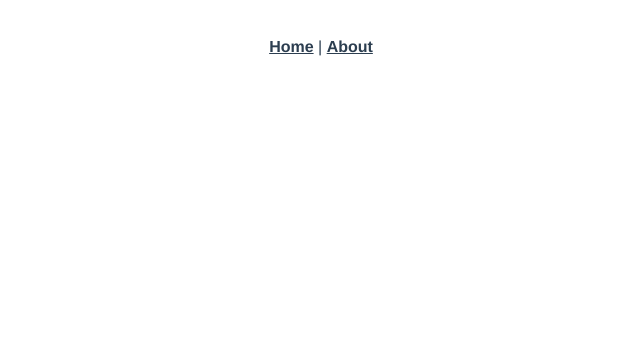
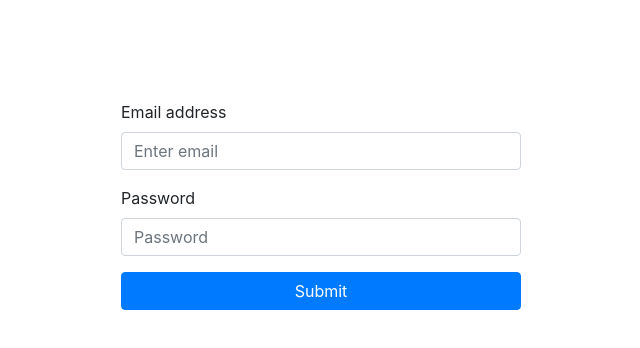
Before and after one commit to onuriltan/GamesAdmin, a Vue app in the folder client/: page /login in a window 1280 px wide. Shown: the top 348 px of the page, without its empty margins (319-959 px from the left). Built offline with nearby package versions, Linux system fonts and the light colour scheme.

Commit message:
add login page

```diff
--- a/client/src/App.vue
+++ b/client/src/App.vue
@@ -1,29 +1,9 @@
 <template>
-  <div id="app">
-    <div id="nav">
-      <router-link to="/">Home</router-link> |
-      <router-link to="/about">About</router-link>
-    </div>
+  <div id="app" class="container">
     <router-view/>
   </div>
 </template>
 
 <style lang="scss">
-#app {
-  font-family: 'Avenir', Helvetica, Arial, sans-serif;
-  -webkit-font-smoothing: antialiased;
-  -moz-osx-font-smoothing: grayscale;
-  text-align: center;
-  color: #2c3e50;
-}
-#nav {
-  padding: 30px;
-  a {
-    font-weight: bold;
-    color: #2c3e50;
-    &.router-link-exact-active {
-      color: #42b983;
-    }
-  }
-}
+ @import "styles/global.scss";
 </style>
--- a/client/src/components/HelloWorld.vue
+++ /dev/null
@@ -1,59 +0,0 @@
-<template>
-  <div class="hello">
-    <h1>{{ msg }}</h1>
-    <p>
-      For a guide and recipes on how to configure / customize this project,<br>
-      check out the
-      <a href="https://cli.vuejs.org" target="_blank" rel="noopener">vue-cli documentation</a>.
-    </p>
-    <h3>Installed CLI Plugins</h3>
-    <ul>
-      <li><a href="https://github.com/vuejs/vue-cli/tree/dev/packages/%40vue/cli-plugin-babel" target="_blank" rel="noopener">babel</a></li>
-      <li><a href="https://github.com/vuejs/vue-cli/tree/dev/packages/%40vue/cli-plugin-pwa" target="_blank" rel="noopener">pwa</a></li>
-      <li><a href="https://github.com/vuejs/vue-cli/tree/dev/packages/%40vue/cli-plugin-eslint" target="_blank" rel="noopener">eslint</a></li>
-    </ul>
-    <h3>Essential Links</h3>
-    <ul>
-      <li><a href="https://vuejs.org" target="_blank" rel="noopener">Core Docs</a></li>
-      <li><a href="https://forum.vuejs.org" target="_blank" rel="noopener">Forum</a></li>
-      <li><a href="https://chat.vuejs.org" target="_blank" rel="noopener">Community Chat</a></li>
-      <li><a href="https://twitter.com/vuejs" target="_blank" rel="noopener">Twitter</a></li>
-      <li><a href="https://news.vuejs.org" target="_blank" rel="noopener">News</a></li>
-    </ul>
-    <h3>Ecosystem</h3>
-    <ul>
-      <li><a href="https://router.vuejs.org" target="_blank" rel="noopener">vue-router</a></li>
-      <li><a href="https://vuex.vuejs.org" target="_blank" rel="noopener">vuex</a></li>
-      <li><a href="https://github.com/vuejs/vue-devtools#vue-devtools" target="_blank" rel="noopener">vue-devtools</a></li>
-      <li><a href="https://vue-loader.vuejs.org" target="_blank" rel="noopener">vue-loader</a></li>
-      <li><a href="https://github.com/vuejs/awesome-vue" target="_blank" rel="noopener">awesome-vue</a></li>
-    </ul>
-  </div>
-</template>
-
-<script>
-export default {
-  name: 'HelloWorld',
-  props: {
-    msg: String
-  }
-}
-</script>
-
-<!-- Add "scoped" attribute to limit CSS to this component only -->
-<style scoped lang="scss">
-h3 {
-  margin: 40px 0 0;
-}
-ul {
-  list-style-type: none;
-  padding: 0;
-}
-li {
-  display: inline-block;
-  margin: 0 10px;
-}
-a {
-  color: #42b983;
-}
-</style>
--- /dev/null
+++ b/client/src/components/Login.vue
@@ -0,0 +1,25 @@
+<template>
+  <div class="login-container">
+    <form class="login-container__form">
+      <div class="form-group">
+        <label for="exampleInputEmail1">Email address</label>
+        <input type="email" class="form-control" id="exampleInputEmail1" aria-describedby="emailHelp" placeholder="Enter email">
+      </div>
+      <div class="form-group">
+        <label for="exampleInputPassword1">Password</label>
+        <input type="password" class="form-control" id="exampleInputPassword1" placeholder="Password">
+      </div>
+      <button type="submit" class="btn btn-primary">Submit</button>
+    </form>
+  </div>
+</template>
+
+<script>
+  export default {
+
+  }
+</script>
+
+<style scoped lang="scss">
+ @import "../styles/components/login";
+</style>
--- a/client/src/router.js
+++ b/client/src/router.js
@@ -1,8 +1,9 @@
 import Vue from 'vue'
 import Router from 'vue-router'
-import Home from './views/Home.vue'
 
 Vue.use(Router)
+
+const Login = () => import('./views/LoginView.vue')
 
 export default new Router({
   scrollBehavior: (to, from, savedPosition) => ({ y: 0 }), // scroll to top of the page every time route changes
@@ -10,17 +11,10 @@ export default new Router({
   linkActiveClass: 'active-page', // router-link active class name
   routes: [
     {
-      path: '/',
-      name: 'home',
-      component: Home
+      path: '/login',
+      name: 'login',
+      component: Login
     },
-    {
-      path: '/about',
-      name: 'about',
-      // route level code-splitting
-      // this generates a separate chunk (about.[hash].js) for this route
-      // which is lazy-loaded when the route is visited.
-      component: () => import(/* webpackChunkName: "about" */ './views/About.vue')
-    }
+
   ]
 })
--- a/client/src/store/modules/AuthStore.js
+++ b/client/src/store/modules/AuthStore.js
@@ -67,6 +67,7 @@ const AuthStore = {
         window.localStorage.setItem('token', response.data.token)
         state.isAuthenticated = true
         state.sessionExpired = false
+        state.role = response.data.user.role
         router.push('/dashboard')
       } else {
         setTimeout(() => { router.push('/login') }, 2000)
--- /dev/null
+++ b/client/src/styles/components/login.scss
@@ -0,0 +1,12 @@
+.login-container {
+  display: flex;
+  justify-content: center;
+  &__form {
+      display: flex;
+      justify-content: center;
+      flex-direction: column;
+      margin-top: 100px;
+      width: 400px;
+
+  }
+}
--- /dev/null
+++ b/client/src/styles/global.scss
@@ -0,0 +1 @@
+@import url('https://stackpath.bootstrapcdn.com/bootstrap/4.3.1/css/bootstrap.min.css');
--- a/client/src/views/About.vue
+++ /dev/null
@@ -1,5 +0,0 @@
-<template>
-  <div class="about">
-    <h1>This is an about page</h1>
-  </div>
-</template>
--- a/client/src/views/Home.vue
+++ /dev/null
@@ -1,18 +0,0 @@
-<template>
-  <div class="home">
-    <img alt="Vue logo" src="../assets/logo.png">
-    <HelloWorld msg="Welcome to Your Vue.js App"/>
-  </div>
-</template>
-
-<script>
-// @ is an alias to /src
-import HelloWorld from '@/components/HelloWorld.vue'
-
-export default {
-  name: 'home',
-  components: {
-    HelloWorld
-  }
-}
-</script>
--- /dev/null
+++ b/client/src/views/LoginView.vue
@@ -0,0 +1,16 @@
+<template>
+    <Login />
+</template>
+
+<script>
+import Login from '../components/Login'
+export default {
+  components: {
+    Login
+  }
+}
+</script>
+
+<style lang="scss">
+
+</style>
```
